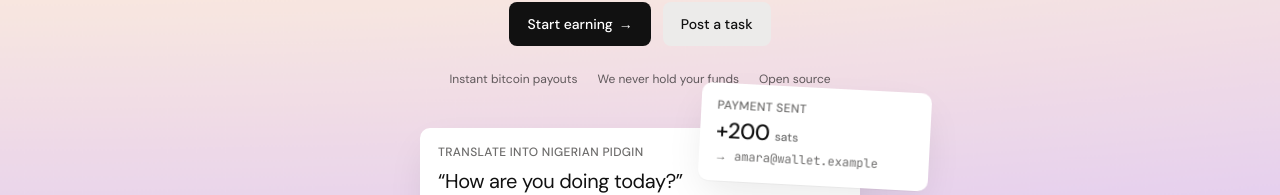
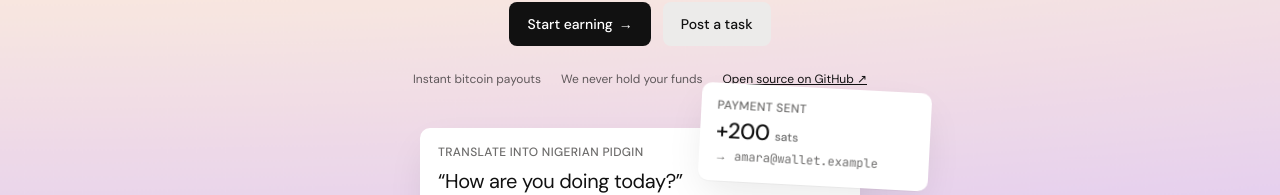
Before and after one commit to samuel025/sats_train, a Next.js app: page / in a window 1280 px wide. Shown: the part 379-574 px from the top of the page. Built offline with nearby package versions, Linux system fonts and the light colour scheme; no server answers.

Commit message:
Link GitHub repo from landing page hero and footer

```diff
--- a/src/app/page.tsx
+++ b/src/app/page.tsx
@@ -18,7 +18,7 @@ export default function Landing() {
             <Link href="/tasks" className="btn inline">Start earning <Arrow /></Link>
             <Link href="/post" className="btn inline secondary">Post a task</Link>
           </div>
-          <div className="lp-trust rise" style={{ "--d": "360ms" } as React.CSSProperties}><span>Instant bitcoin payouts</span><span>We never hold your funds</span><span>Open source</span></div>
+          <div className="lp-trust rise" style={{ "--d": "360ms" } as React.CSSProperties}><span>Instant bitcoin payouts</span><span>We never hold your funds</span><a href="https://github.com/samuel025/sats_train" target="_blank" rel="noopener noreferrer" style={{ textDecoration: "underline" }}>Open source on GitHub ↗</a></div>
 
           <div className="rise" style={{ "--d": "460ms" } as React.CSSProperties}><HeroDemo /></div>
         </div>
@@ -125,7 +125,7 @@ export default function Landing() {
       </section>
 
       <footer className="lp-footer">
-        <div className="lp-wrap">⚡ Sats-for-Data · Open source (MIT) · Built in Africa for the Dakar Bitcoin Hackathon 2026</div>
+        <div className="lp-wrap">⚡ Sats-for-Data · <a href="https://github.com/samuel025/sats_train" target="_blank" rel="noopener noreferrer" style={{ color: "#fff", textDecoration: "underline" }}>GitHub: samuel025/sats_train</a> · Open source (MIT) · Built in Africa for the Dakar Bitcoin Hackathon 2026</div>
       </footer>
     </div>
   );
```
